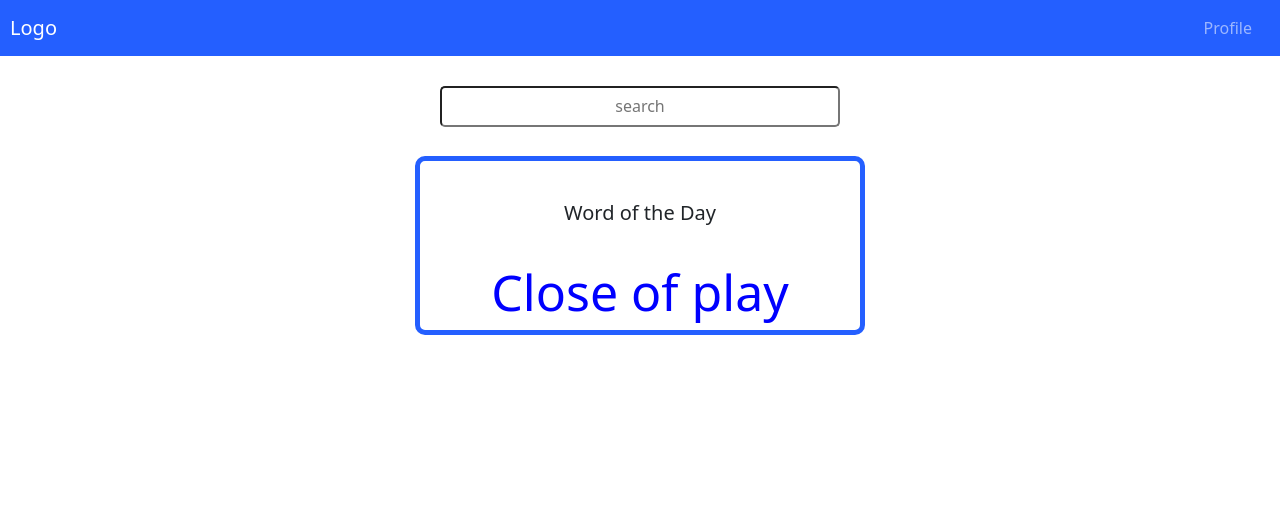
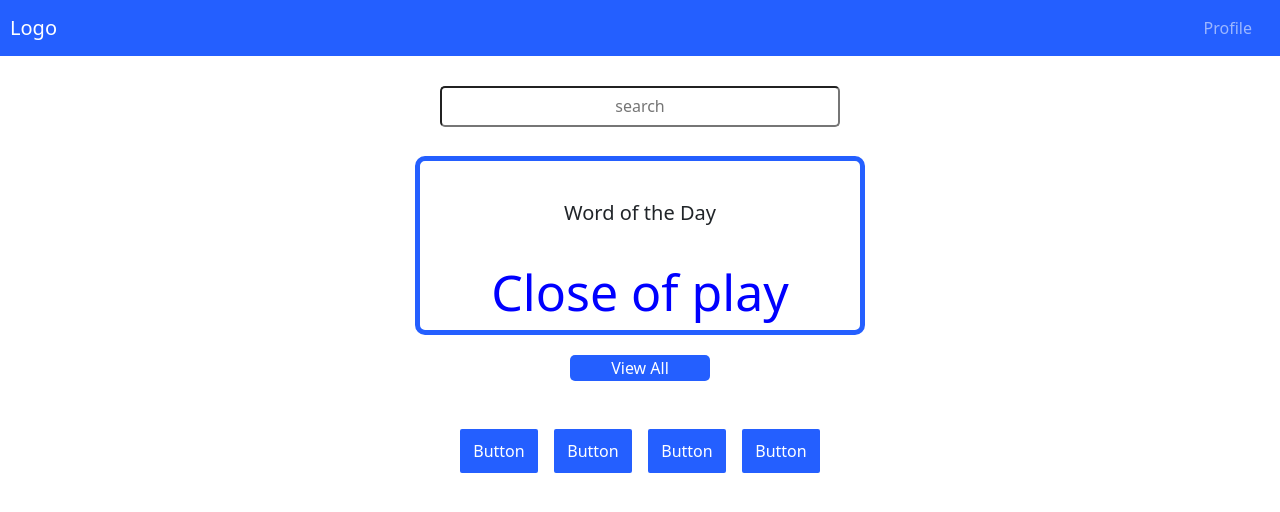
Before and after one commit to EriikT/ReactAppProject, a React (Create React App) app in the folder my-app/: page /Home in a window 1280 px wide. Shown: the top 512 px of the page. Built offline with nearby package versions, Linux system fonts and the light colour scheme.

Commit message:
added few more buttons

```diff
--- a/my-app/src/pages/Home.js
+++ b/my-app/src/pages/Home.js
@@ -23,6 +23,15 @@ export default function Home() {
                     </div>
                 </div>
             </div>
+            <div className="button-container">
+                <button id="view-all-button">View All</button>
+            </div>
+            <div className="block-containers">
+                <button className="blocks">Button</button>
+                <button className="blocks">Button</button>
+                <button className="blocks">Button</button>
+                <button className="blocks">Button</button>
+            </div>
         </>
     )
 }
--- a/my-app/src/pages/Login.css
+++ b/my-app/src/pages/Login.css
@@ -49,5 +49,39 @@
   .create-account-container {
     margin-top: 15px;
     color: rgb(36, 95, 255);
+  }
 
+  .button-container {
+    display: flex;
+    flex-direction: column;
+    align-items: center;
+    justify-content: center;
   }
+
+  #view-all-button {
+    margin-top: 20px;
+    margin-bottom: 20px;
+    width: 140px;
+    border-radius: 5px;
+    background-color: rgb(36, 95, 255);
+    color: white;
+    border: none;
+  }
+
+  .block-containers {
+    display: flex;
+    flex-direction: row;
+    justify-content: center;
+    margin-top: 20px;
+    margin-bottom: 20px;
+  }
+
+  .blocks {
+    border: solid;
+    width: 84px;
+    height: 50px;
+    margin: 5px;
+    border-radius: 5px;
+    background-color: rgb(36, 95, 255);
+    color: white;
+  }
```
